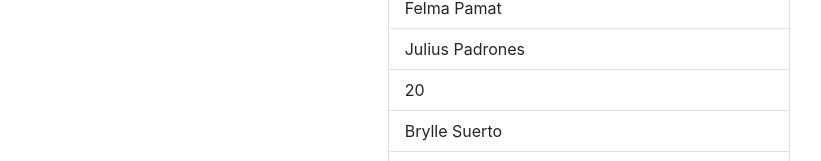
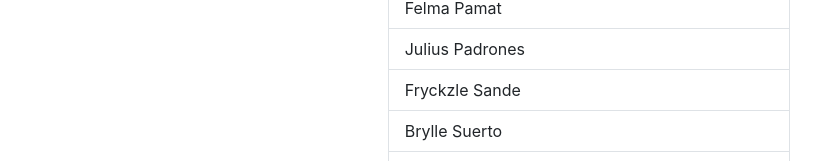
Before and after one commit to suicodave/ExpenseUIDemoReact, a React (Create React App) app: page /Participants in a window 1280 px wide. Shown: the part 790-951 px from the top of the page, without its empty margins (51-872 px from the left). Built offline with nearby package versions, Linux system fonts and the light colour scheme.

Commit message:
sande participant

```diff
--- a/src/Participants/ParticiantsList.js
+++ b/src/Participants/ParticiantsList.js
@@ -22,7 +22,7 @@ function ParticiantsList() {
       <ListGroup.Item>Khemark Ocariza</ListGroup.Item>
       <ListGroup.Item>Felma Pamat</ListGroup.Item>
       <ListGroup.Item>Julius Padrones</ListGroup.Item>
-      <ListGroup.Item>20</ListGroup.Item>
+      <ListGroup.Item>Fryckzle Sande</ListGroup.Item>
       <ListGroup.Item>Brylle Suerto</ListGroup.Item>
       <ListGroup.Item>22</ListGroup.Item>
       <ListGroup.Item>Jestoni Villarta</ListGroup.Item>
```
